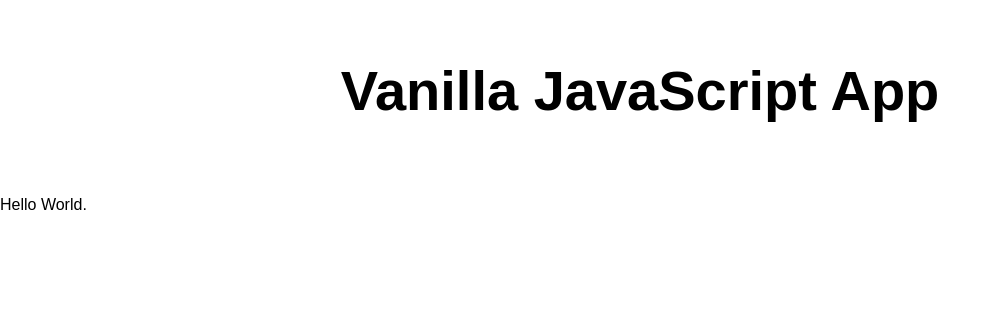
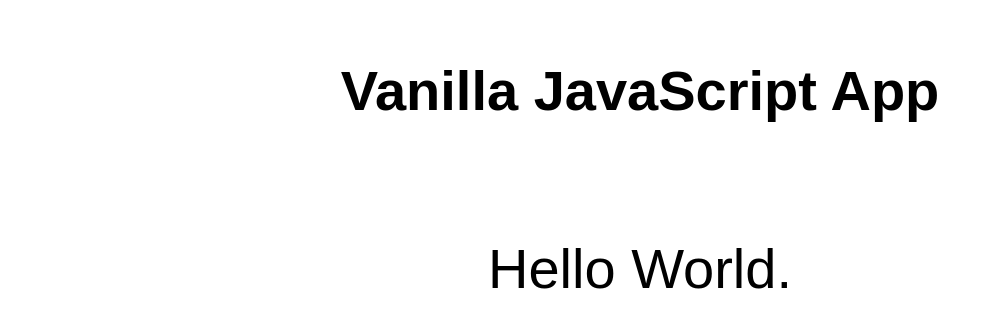
Before and after one commit to loscil412/loscil412staticsite, a plain HTML site: page index.html in a window 1280 px wide. Shown: the whole page, without its empty margins (0-999 px from the left). Drawn offline with Linux system fonts and the light colour scheme.

Commit message:
Update styles.css

```diff
--- a/styles.css
+++ b/styles.css
@@ -15,7 +15,7 @@ main {
   padding: 20px;
 }
 
-main > h1 {
+main > h1, p {
   text-align: center;
   font-size: 3.5em;
 }
```
